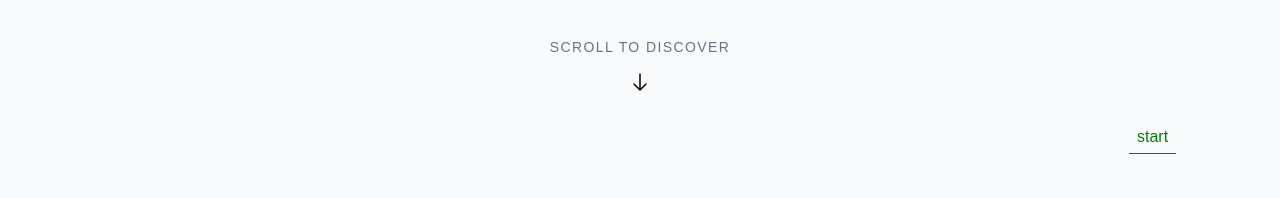
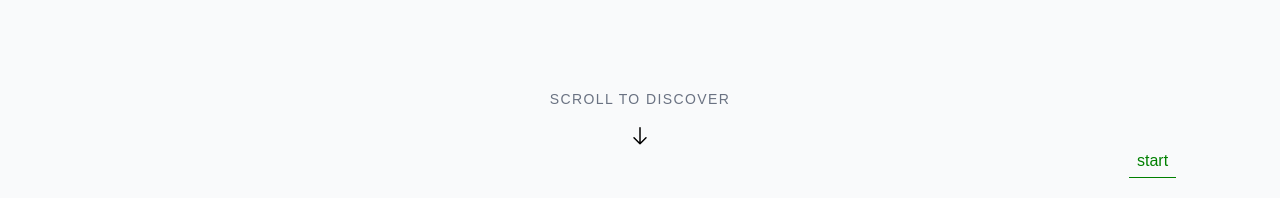
Before and after one commit to Pauldbg/pauldbg-book, a Next.js app: page / in a window 1280 px wide. Shown: the part 579-777 px from the top of the page. Built offline with nearby package versions, Linux system fonts and the light colour scheme.

Commit message:
refactoring and fixed : pages implementation

```diff
--- a/app/about/page.tsx
+++ b/app/about/page.tsx
@@ -3,7 +3,6 @@
 
 import dynamic from 'next/dynamic';
 import { useState, useEffect } from 'react';
-import { BrutalNavButton } from "@/src/features/Navigation/BrutalNavigationButton";
 
 // Import dynamique avec ssr désactivé pour éviter le flash
 const AboutSection = dynamic(() => import("@/src/features/About/AboutSection"), {
@@ -27,7 +26,6 @@ export default function AboutPage() {
       className="min-h-screen bg-gray-50 transition-opacity duration-300"
       style={{ opacity: pageLoaded ? 1 : 0 }}
     >
-      <BrutalNavButton />
       <AboutSection />
     </main>
   );
--- a/app/page.tsx
+++ b/app/page.tsx
@@ -47,10 +47,14 @@ export default function Home() {
       {/* Section d'introduction */}
       <div className="w-full p-4">
         {/* Logo qui apparaît au chargement */}
-        <Logo />
+        <div className="py-10 text-center w-full">
+          {/* Ajoute plus d'espace vertical autour du logo */}
+          <Logo />
+        </div>
         <BrutalNavButton />
-        {/* Indicateur de défilement */}
-        <ScrollIndicator />
+        <div className="absolute bottom-20 left-0 right-0">
+          <ScrollIndicator />
+        </div>
 
         {/* Espace entre les composants */}
         <div className="h-16"></div>
--- a/app/projects/page.tsx
+++ b/app/projects/page.tsx
@@ -1,11 +1,9 @@
 // app/about/page.jsx
 import ProjectSection from "@/src/features/Projects/ProjectSection";
-import { BrutalNavButton } from "@/src/features/Navigation/[OLD] BrutalNavigationButton";
 
 export default function AboutPage() {
   return (
     <main className="min-h-screen bg-gray-50">
-      <BrutalNavButton />
       <ProjectSection />
     </main>
   );
```
